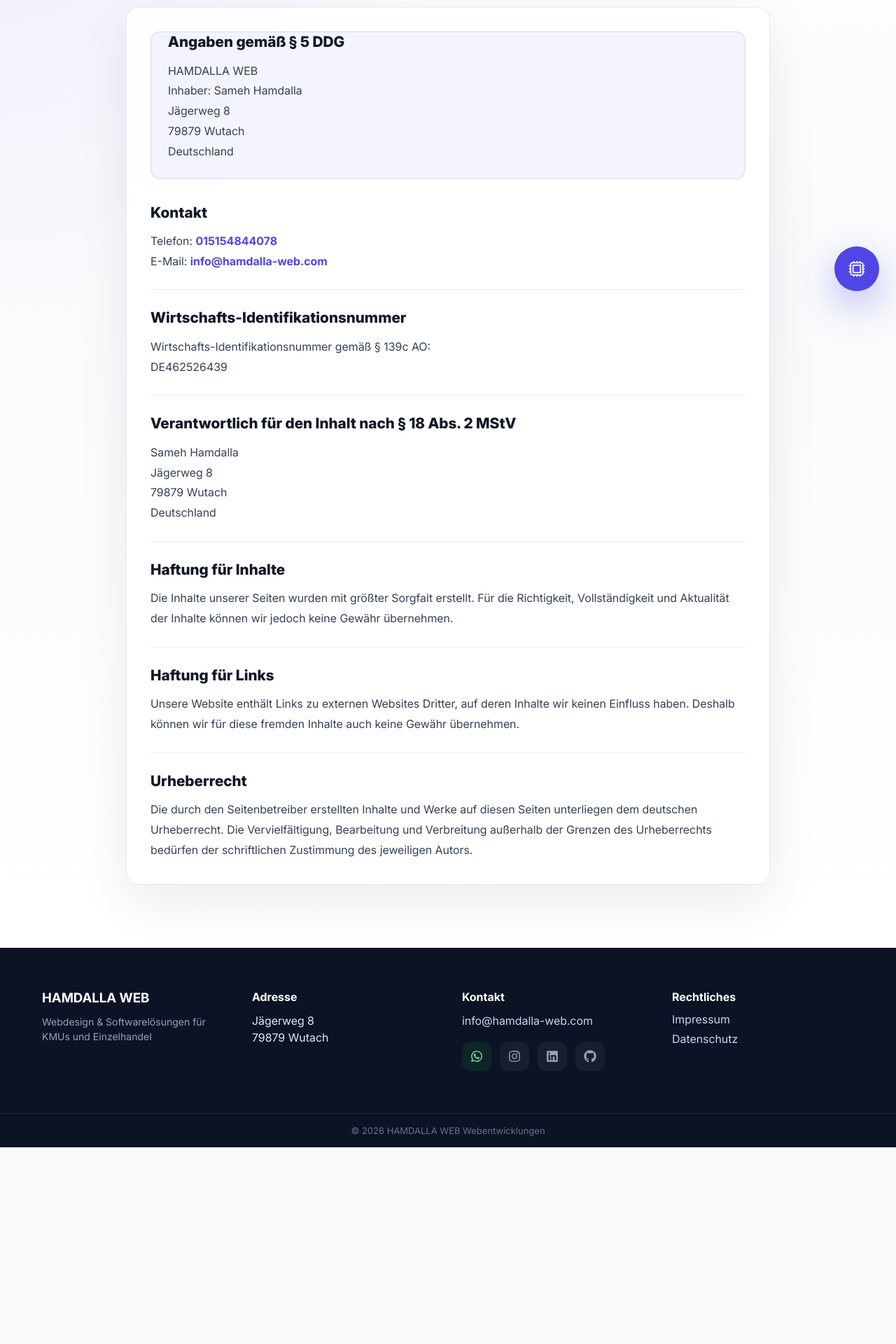
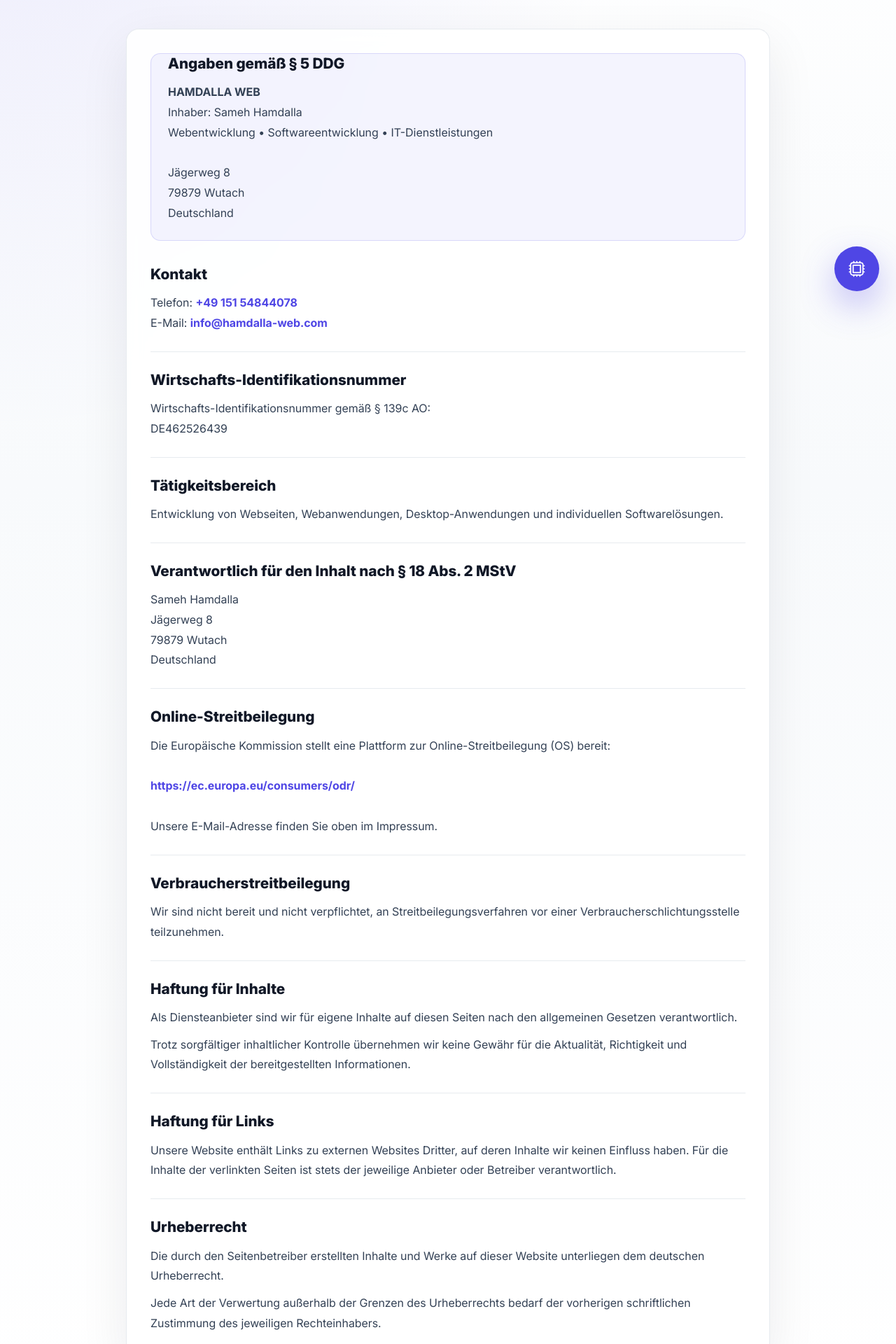
Before and after one commit to Sameh-Hamdalla/hamdalla-dev, a React (Vite) app: page /impressum in a window 1280 px wide. Shown: the part 360-2280 px from the top of the page at 70% size. Before the commit the page ends 1999 px from the top, so only its background shows below. Built offline with nearby package versions, Linux system fonts and the light colour scheme.

Commit message:
Impressum verbessert

```diff
--- a/src/components/pages/impressum.tsx
+++ b/src/components/pages/impressum.tsx
@@ -6,75 +6,148 @@ const Impressum = () => {
     <main className="legal-page">
       <section className="legal-hero">
         <span className="legal-kicker">Rechtliches</span>
+
         <h1>Impressum</h1>
+
         <p>
-          Anbieterkennzeichnung und Kontaktinformationen von HAMDALLA WEB.
+          Rechtliche Informationen, Kontaktdaten und Anbieterkennzeichnung von
+          HAMDALLA WEB.
         </p>
       </section>
 
       <section className="legal-content">
         <article className="legal-section legal-highlight">
           <h2>Angaben gemäß § 5 DDG</h2>
+
           <p>
-            HAMDALLA WEB<br />
-            Inhaber: Sameh Hamdalla<br />
-            Jägerweg 8<br />
-            79879 Wutach<br />
+            <strong>HAMDALLA WEB</strong>
+            <br />
+            Inhaber: Sameh Hamdalla
+            <br />
+            Webentwicklung • Softwareentwicklung • IT-Dienstleistungen
+            <br />
+            <br />
+            Jägerweg 8
+            <br />
+            79879 Wutach
+            <br />
             Deutschland
           </p>
         </article>
 
         <article className="legal-section">
           <h2>Kontakt</h2>
+
           <p>
-            Telefon: <a href="tel:+4915154844078">015154844078</a><br />
-            E-Mail: <a href="mailto:info@hamdalla-web.com">info@hamdalla-web.com</a>
+            Telefon: <a href="tel:+4915154844078">+49 151 54844078</a>
+            <br />
+            E-Mail:{" "}
+            <a href="mailto:info@hamdalla-web.com">info@hamdalla-web.com</a>
           </p>
         </article>
+
         <article className="legal-section">
-        <h2>Wirtschafts-Identifikationsnummer</h2>
+          <h2>Wirtschafts-Identifikationsnummer</h2>
+
           <p>
-            Wirtschafts-Identifikationsnummer gemäß § 139c AO:<br />
+            Wirtschafts-Identifikationsnummer gemäß § 139c AO:
+            <br />
             DE462526439
           </p>
         </article>
 
         <article className="legal-section">
+          <h2>Tätigkeitsbereich</h2>
+
+          <p>
+            Entwicklung von Webseiten, Webanwendungen, Desktop-Anwendungen und
+            individuellen Softwarelösungen.
+          </p>
+        </article>
+
+        <article className="legal-section">
           <h2>Verantwortlich für den Inhalt nach § 18 Abs. 2 MStV</h2>
+
           <p>
-            Sameh Hamdalla<br />
-            Jägerweg 8<br />
-            79879 Wutach<br />
+            Sameh Hamdalla
+            <br />
+            Jägerweg 8
+            <br />
+            79879 Wutach
+            <br />
             Deutschland
           </p>
         </article>
 
         <article className="legal-section">
+          <h2>Online-Streitbeilegung</h2>
+
+          <p>
+            Die Europäische Kommission stellt eine Plattform zur
+            Online-Streitbeilegung (OS) bereit:
+            <br />
+            <br />
+            <a
+              href="https://ec.europa.eu/consumers/odr/"
+              target="_blank"
+              rel="noopener noreferrer"
+            >
+              https://ec.europa.eu/consumers/odr/
+            </a>
+            <br />
+            <br />
+            Unsere E-Mail-Adresse finden Sie oben im Impressum.
+          </p>
+        </article>
+
+        <article className="legal-section">
+          <h2>Verbraucherstreitbeilegung</h2>
+
+          <p>
+            Wir sind nicht bereit und nicht verpflichtet, an
+            Streitbeilegungsverfahren vor einer Verbraucherschlichtungsstelle
+            teilzunehmen.
+          </p>
+        </article>
+
+        <article className="legal-section">
           <h2>Haftung für Inhalte</h2>
+
           <p>
-            Die Inhalte unserer Seiten wurden mit größter Sorgfalt erstellt. Für
-            die Richtigkeit, Vollständigkeit und Aktualität der Inhalte können
-            wir jedoch keine Gewähr übernehmen.
+            Als Diensteanbieter sind wir für eigene Inhalte auf diesen Seiten
+            nach den allgemeinen Gesetzen verantwortlich.
+          </p>
+
+          <p>
+            Trotz sorgfältiger inhaltlicher Kontrolle übernehmen wir keine
+            Gewähr für die Aktualität, Richtigkeit und Vollständigkeit der
+            bereitgestellten Informationen.
           </p>
         </article>
 
         <article className="legal-section">
           <h2>Haftung für Links</h2>
+
           <p>
             Unsere Website enthält Links zu externen Websites Dritter, auf deren
-            Inhalte wir keinen Einfluss haben. Deshalb können wir für diese
-            fremden Inhalte auch keine Gewähr übernehmen.
+            Inhalte wir keinen Einfluss haben. Für die Inhalte der verlinkten
+            Seiten ist stets der jeweilige Anbieter oder Betreiber
+            verantwortlich.
           </p>
         </article>
 
         <article className="legal-section">
           <h2>Urheberrecht</h2>
+
           <p>
             Die durch den Seitenbetreiber erstellten Inhalte und Werke auf
-            diesen Seiten unterliegen dem deutschen Urheberrecht. Die
-            Vervielfältigung, Bearbeitung und Verbreitung außerhalb der Grenzen
-            des Urheberrechts bedürfen der schriftlichen Zustimmung des
-            jeweiligen Autors.
+            dieser Website unterliegen dem deutschen Urheberrecht.
+          </p>
+
+          <p>
+            Jede Art der Verwertung außerhalb der Grenzen des Urheberrechts
+            bedarf der vorherigen schriftlichen Zustimmung des jeweiligen
+            Rechteinhabers.
           </p>
         </article>
       </section>
```
